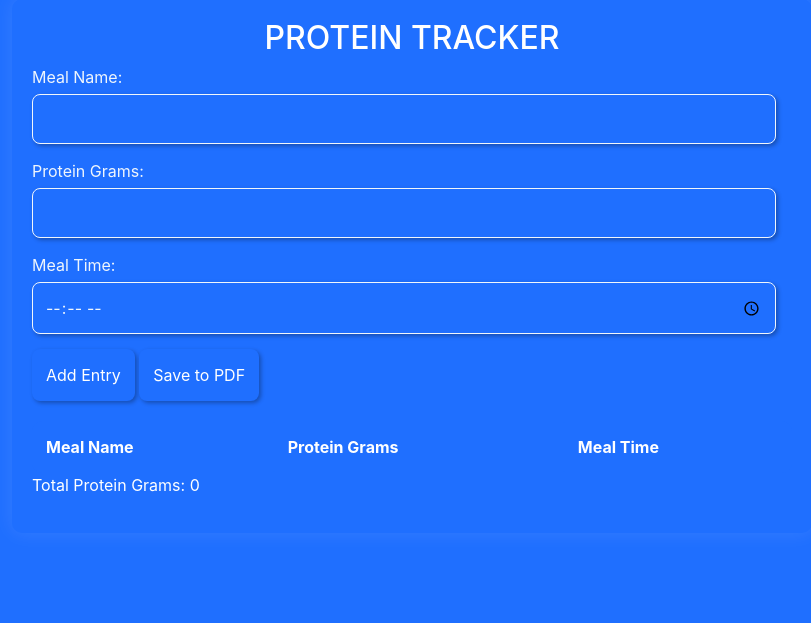
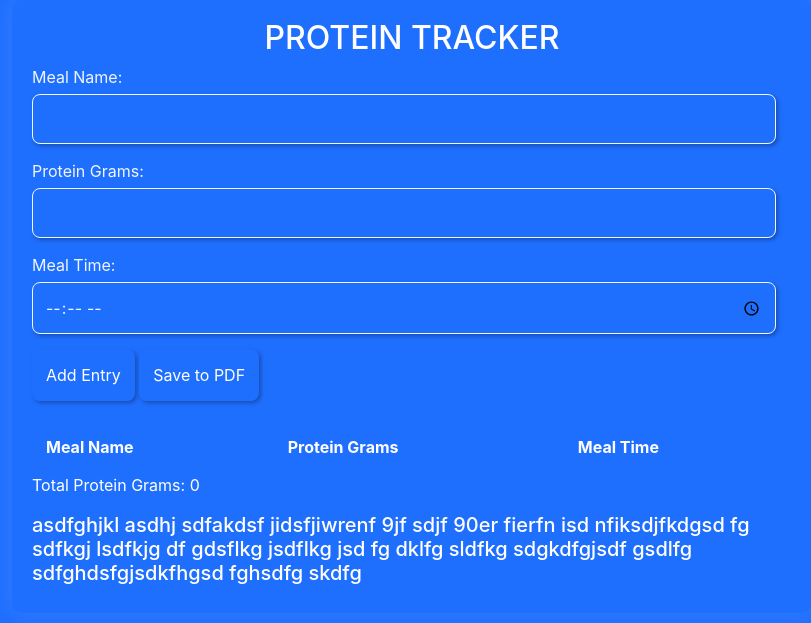
Before and after one commit to prasangapokharel/fitnepal, a PHP site: page /p/goal.php in a window 1280 px wide. Shown: the part 142-765 px from the top of the page, without its empty margins (228-1039 px from the left). Run offline with PHP 8.4, Linux system fonts and the light colour scheme; a user stored in the database is signed in; lists and menus that the app fills with data are empty; some libraries are stand-ins or nearby versions.

Commit message:
Update goal.php

```diff
--- a/goal.php
+++ b/goal.php
@@ -196,6 +196,16 @@ footer {
     </table>
 
     <p>Total Protein Grams: <span id="totalProteinGrams">0</span></p>
+
+    <h5> asdfghjkl asdhj sdfakdsf jidsfjiwrenf 9jf sdjf 90er fierfn isd nfiksdjfkdgsd
+    fg sdfkgj lsdfkjg df
+    gdsflkg jsdflkg jsd
+    fg dklfg sldfkg
+    sdgkdfgjsdf
+    gsdlfg
+    sdfghdsfgjsdkfhgsd
+    fghsdfg
+    skdfg</h5>
 </div>
 
 
```
